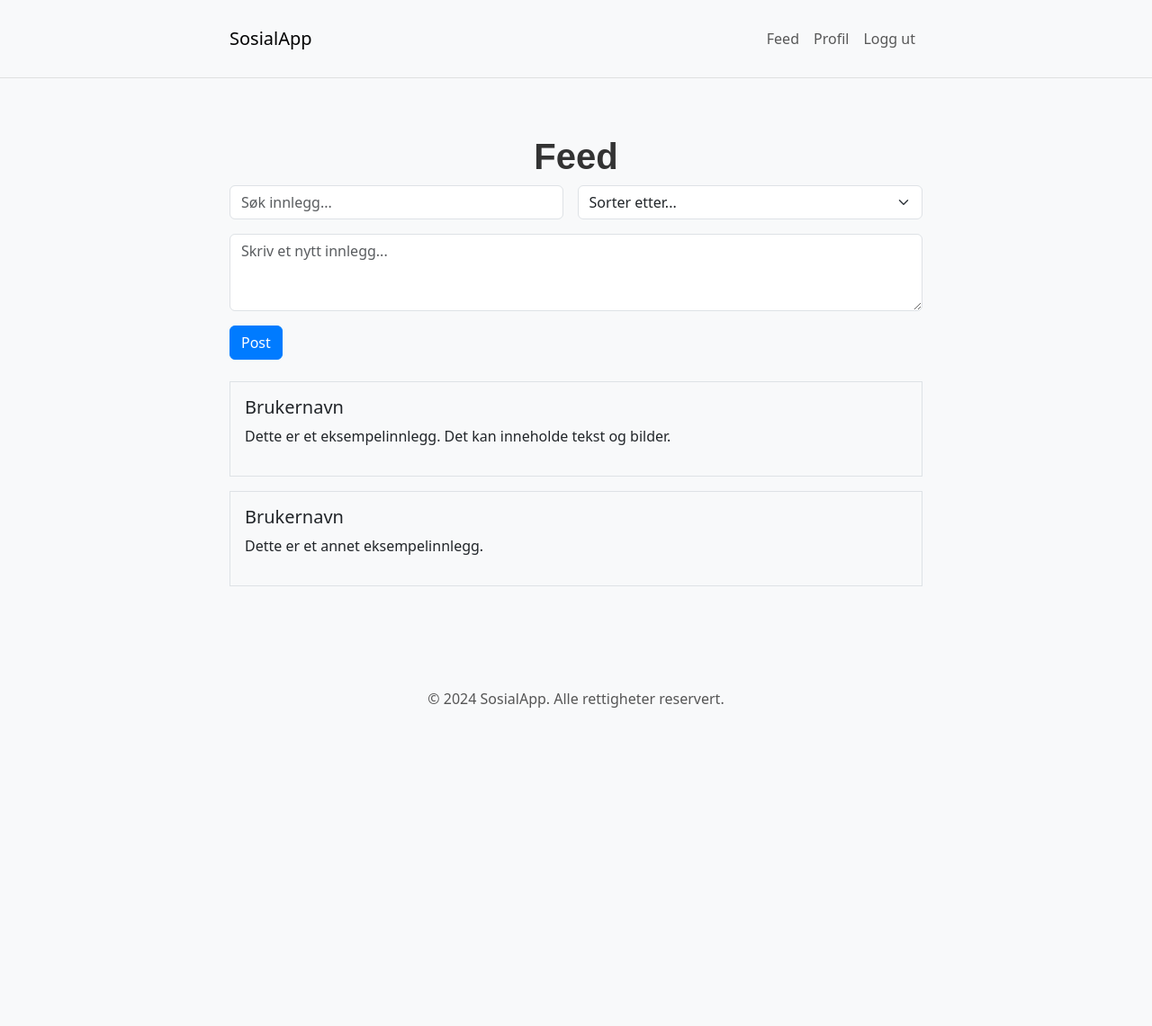
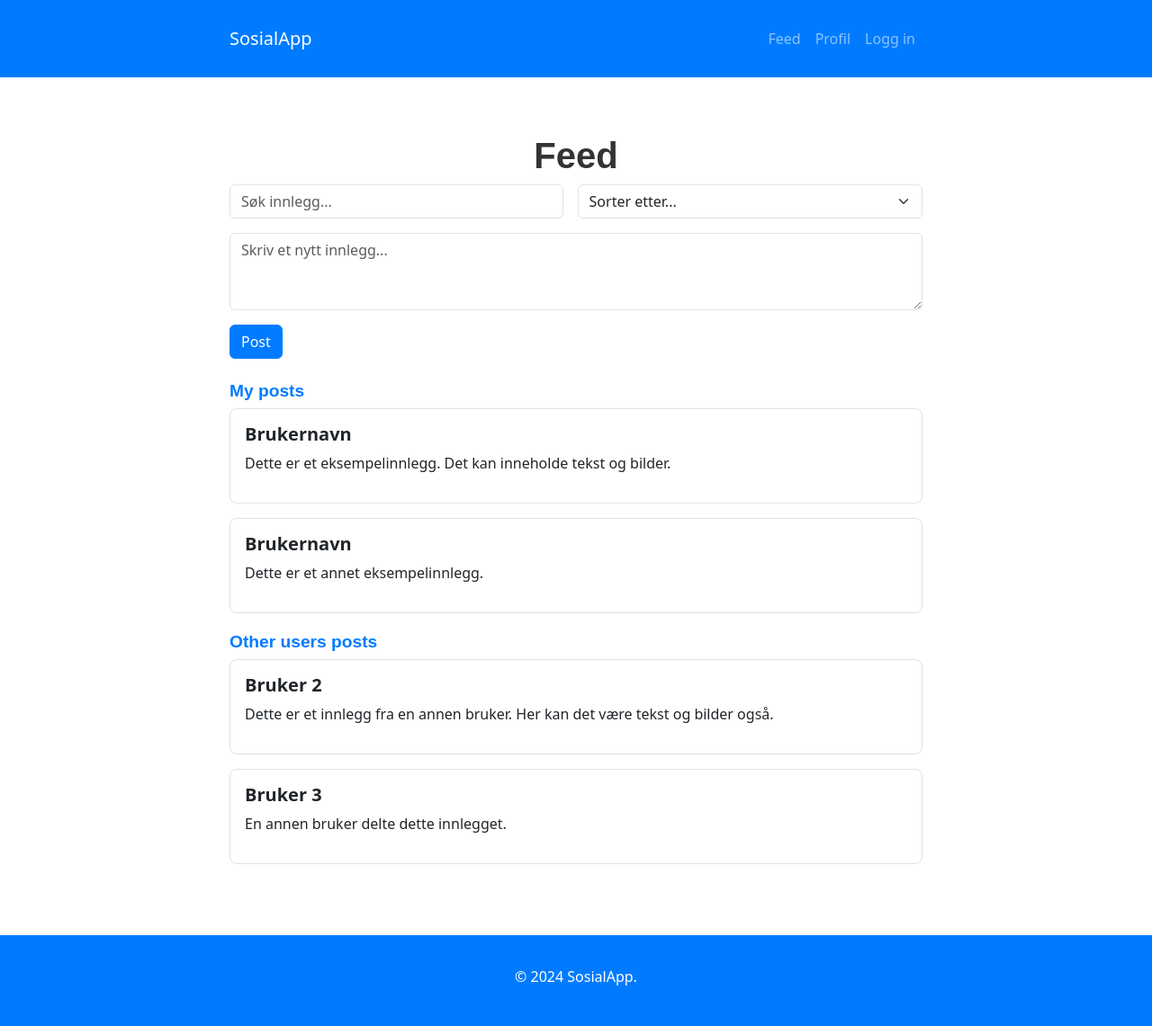
Before and after one commit to PatrickRoethe/css-framework-prosjekt, a website: page homepage.html in a window 1280 px wide. Shown: the whole page at 90% size. Before the commit the page ends 839 px from the top, so only its background shows below. Drawn offline with Linux system fonts and the light colour scheme.

Commit message:
Overall improvements and clean up code
Cleaned up code and resolved styling issues
- Stuck on cache issues for quite some time, thought it was CSP but issue suddently resolved itself.

```diff
--- a/homepage.html
+++ b/homepage.html
@@ -9,7 +9,7 @@
 </head>
 
 <body>
-    <nav class="navbar navbar-expand-lg navbar-light bg-light">
+    <nav class="navbar navbar-expand-lg navbar-dark" style="background-color: #007bff;">
         <div class="container">
             <a class="navbar-brand" href="homepage.html">SosialApp</a>
             <button id="menu-toggle" class="navbar-toggler" type="button" aria-label="Toggle navigation">
@@ -24,17 +24,18 @@
                         <a class="nav-link" href="profile.html">Profil</a>
                     </li>
                     <li class="nav-item">
-                        <a class="nav-link" href="index.html">Logg ut</a>
+                        <a class="nav-link" href="index.html">Logg in</a>
                     </li>
                 </ul>
             </div>
         </div>
     </nav>
 
+
     <div class="container mt-5">
         <h1 class="text-center">Feed</h1>
 
-        <!-- Søkefelt og sortering -->
+        <!-- Search field and sorting -->
         <div class="d-flex justify-content-between mb-3">
             <input type="text" class="form-control" placeholder="Søk innlegg...">
             <select class="form-select ms-3">
@@ -44,7 +45,7 @@
             </select>
         </div>
 
-        <!-- Nytt innlegg -->
+        <!-- New Post -->
         <div class="mb-4">
             <form>
                 <div class="mb-3">
@@ -54,7 +55,8 @@
             </form>
         </div>
 
-        <!-- Liste over innlegg -->
+        <!-- My posts-->
+        <h4>My posts</h4>
         <div class="post mb-3 p-3 border">
             <h5>Brukernavn</h5>
             <p>Dette er et eksempelinnlegg. Det kan inneholde tekst og bilder.</p>
@@ -63,13 +65,24 @@
             <h5>Brukernavn</h5>
             <p>Dette er et annet eksempelinnlegg.</p>
         </div>
+
+        <!-- Others post -->
+        <h4>Other users posts</h4>
+        <div class="post mb-3 p-3 border">
+            <h5>Bruker 2</h5>
+            <p>Dette er et innlegg fra en annen bruker. Her kan det være tekst og bilder også.</p>
+        </div>
+        <div class="post mb-3 p-3 border">
+            <h5>Bruker 3</h5>
+            <p>En annen bruker delte dette innlegget.</p>
+        </div>
+
     </div>
-    <footer class="bg-light text-center text-lg-start mt-5">
+    <footer class="text-center text-lg-start mt-5">
         <div class="container p-4">
-            <p class="text-center">© 2024 SosialApp. Alle rettigheter reservert.</p>
+            <p class="text-center">© 2024 SosialApp.</p>
         </div>
     </footer>
-
 
 
     <script src="menu.js"></script>
--- a/styles.scss
+++ b/styles.scss
@@ -1,24 +1,35 @@
 @import './node_modules/bootstrap/scss/bootstrap';
 @import 'node_modules/bootstrap/scss/bootstrap';
 
-// Tilpasset styling
+html, body {
+  height: 100%;
+  margin: 0;
+}
+
 body {
-  background-color: #f8f9fa;
+  display: flex;
+  flex-direction: column;
+  min-height: 100%;
+}
+
+body > .container {
+  flex: 1;
 }
 
 .navbar {
-  background-color: #ffffff;
-  border-bottom: 1px solid #e0e0e0;
+  background-color: #007bff !important;
+  color: white;
 }
 
 footer {
-  background-color: #f1f1f1;
-  color: #555;
+  background-color: #007bff !important;
+  color: white;
   padding: 10px 0;
   text-align: center;
+  margin-top: auto;
 }
 
-h1 {
+h1, h4 {
   font-family: Arial, sans-serif;
   font-weight: 700;
   color: #333;
@@ -28,6 +39,7 @@ h1 {
   max-width: 800px;
   padding: 15px;
 }
+
 
 button, .btn-primary {
   background-color: #007bff;
@@ -40,26 +52,50 @@ button, .btn-primary {
   }
 }
 
-// Mobilmeny styling
+// Feed
+.post {
+  background-color: #ffffff;
+  border: 1px solid #e0e0e0;
+  border-radius: 8px;
+  margin-bottom: 15px;
+  padding: 15px;
+}
+
+.post h5 {
+  font-weight: 600;
+}
+
+.d-flex {
+  justify-content: space-between;
+}
+
+// Section for my and other users posts
+h4 {
+  color: #007bff;
+  font-size: 1.2em;
+  margin-top: 20px;
+}
+
+// Mobilmenu styling
 #navbar-menu {
-  display: none; // Skjul menyen som standard på mobil
+  display: none;
 }
 
 #navbar-menu.show {
-  display: block; // Vis menyen når "show"-klassen er tilstede
+  display: block;
 }
 
-@media (min-width: 992px) { // Desktop-visning
+@media (min-width: 992px) {
   #navbar-menu {
-    display: flex; // Vis menyen horisontalt på større skjermer
+    display: flex;
   }
 }
 
-/* Profilbilde styling */
+// Profil image styling
 .profile-image {
-    width: 150px;
-    height: 150px;
-    object-fit: cover;
-    border-radius: 50%;
-    border: 2px solid #e0e0e0;
+  width: 150px;
+  height: 150px;
+  object-fit: cover;
+  border-radius: 50%;
+  border: 2px solid #e0e0e0;
 }
```
Also changed, not shown: index.html (+5 -4 lines), profile.html (+10 -7 lines), styles.css, 1 other file.
